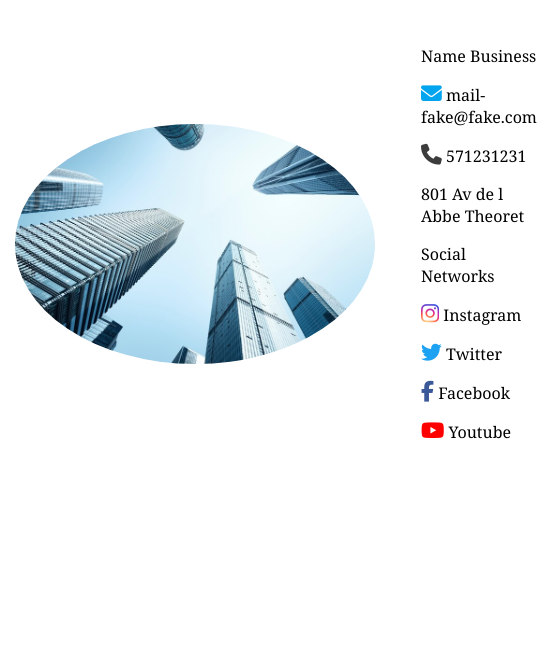
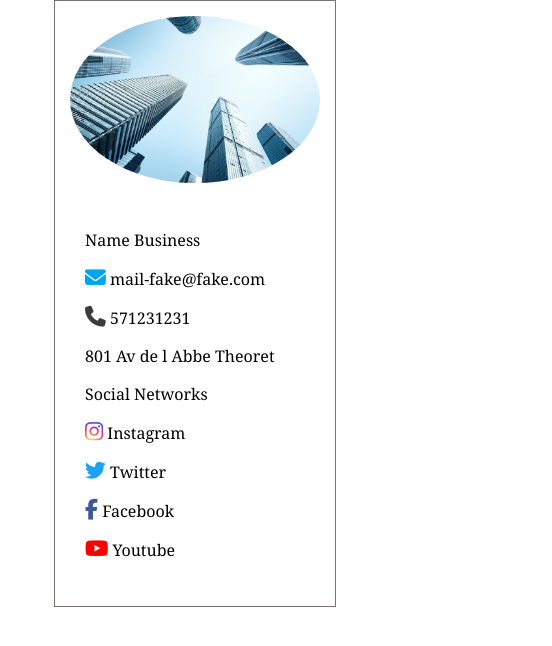
Before and after one commit to hundstirbt/prueba, a plain HTML site: page disenoFirma/firma1.html in a window 390 px wide. Shown: the whole page, 552 px wide, since content can reach past the window. Drawn offline with Linux system fonts and the light colour scheme.

Commit message:
Add files via upload

```diff
--- a/disenoFirma/css/firma1.css
+++ b/disenoFirma/css/firma1.css
@@ -7,7 +7,8 @@
 
 .main-block{
     display: flex;
-    max-width: 768px;
+   max-width: 1000px;
+
     margin: auto;
 
 }
@@ -15,10 +16,11 @@
 
 .box{
     display: flex;
-
+    border: 1px solid rgb(127, 112, 112);
     gap: 1em;
     padding: 15px;
-    width: 100%;
+
+
 }
 
 
@@ -27,17 +29,16 @@ display: flex;
 flex-direction: column;
 justify-content: center;
 gap: 1em;
-
 width: 100%;
 }
 
 
 .size-img{
     border-radius: 50%;
-
+    width: 100%;
 }
 .round {
-    width: 100%;
+
     border-radius: 50%;
 }
 
@@ -91,9 +92,15 @@ a {
     font-size: var(--size-social-networks);
 }
 
-/* @media screen and (max-width: 500px) {
-    .size-img {
-        width: 200px;
+@media screen and (max-width: 500px) {
+    .box{
+        display: flex;
+        flex-direction:column;
+        align-items: center;
+       margin: auto;
+
     }
-
-} */
+    .round{
+        width: 250px;
+    }
+}
```
